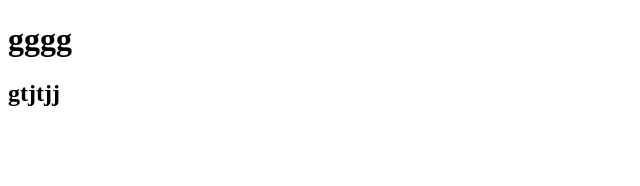
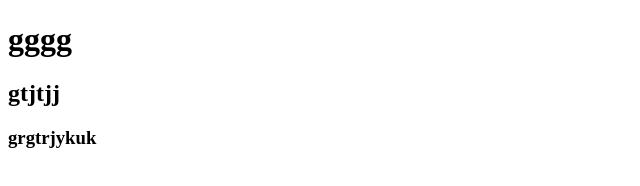
Before and after one commit to zahraramimi123/iii, a plain HTML site: page index.html in a window 1280 px wide. Shown: the whole page, without its empty margins (0-640 px from the left). Drawn offline with Linux system fonts and the light colour scheme.

Commit message:
editindex1

```diff
--- a/index.html
+++ b/index.html
@@ -8,5 +8,6 @@
 <body>
     <h1>gggg</h1>
     <h2>gtjtjj</h2>
+    <h3>grgtrjykuk</h3>
 </body>
 </html>
```
